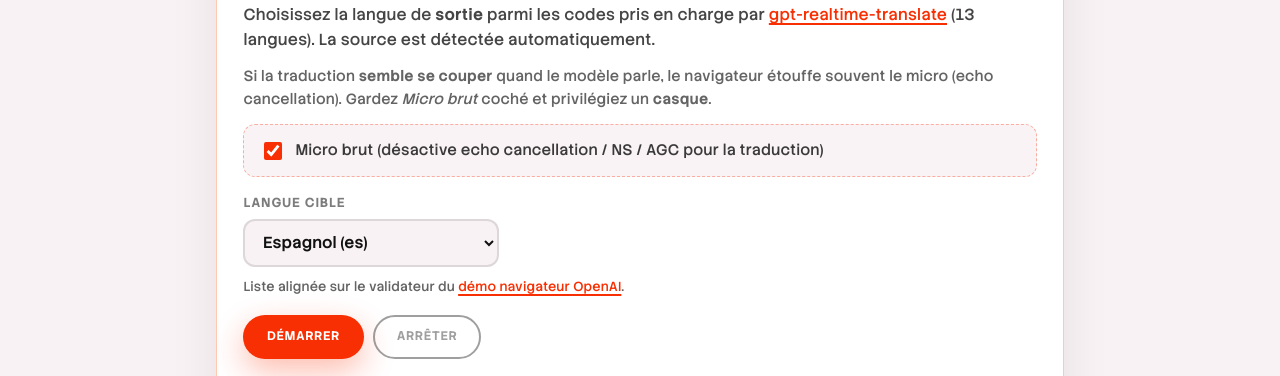
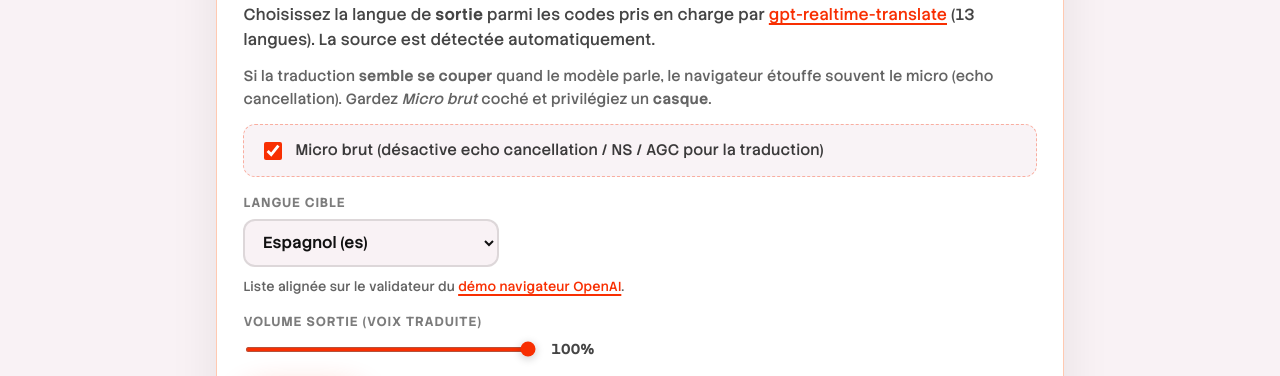
Before and after one commit to gitBellucci/openai-realtime-webrtc-dem, a website: page public/index.html in a window 1280 px wide. Shown: the part 406-782 px from the top of the page. Drawn offline with Linux system fonts and the light colour scheme.

Commit message:
volume slider

```diff
--- a/public/app.js
+++ b/public/app.js
@@ -158,6 +158,55 @@ function stopAssistant() {
 
 /* ---------- Live translation (gpt-realtime-translate) ---------- */
 
+const TRANSLATION_OUTPUT_VOLUME_KEY = "phq-translation-output-volume";
+
+function getStoredTranslationOutputVolume() {
+  try {
+    const raw = localStorage.getItem(TRANSLATION_OUTPUT_VOLUME_KEY);
+    if (raw == null) return 1;
+    const n = parseFloat(raw);
+    if (Number.isFinite(n) && n >= 0 && n <= 1) return n;
+  } catch {
+    /* private mode, etc. */
+  }
+  return 1;
+}
+
+function initTranslationOutputVolume() {
+  const audioEl = document.getElementById("remote-audio-translate");
+  const slider = document.getElementById("translation-output-volume");
+  const valueEl = document.getElementById("translation-output-volume-value");
+  if (!audioEl || !slider) return;
+
+  const pct = Math.round(getStoredTranslationOutputVolume() * 100);
+  slider.value = String(pct);
+  audioEl.volume = pct / 100;
+  if (valueEl) valueEl.textContent = `${pct}%`;
+  slider.setAttribute("aria-valuenow", String(pct));
+
+  slider.addEventListener("input", () => {
+    const v = Math.min(100, Math.max(0, Number(slider.value)));
+    slider.value = String(v);
+    const vol = v / 100;
+    audioEl.volume = vol;
+    if (valueEl) valueEl.textContent = `${v}%`;
+    slider.setAttribute("aria-valuenow", String(v));
+    try {
+      localStorage.setItem(TRANSLATION_OUTPUT_VOLUME_KEY, String(vol));
+    } catch {
+      /* ignore */
+    }
+  });
+}
+
+function applyTranslationOutputVolumeFromControls() {
+  const audioEl = document.getElementById("remote-audio-translate");
+  const slider = document.getElementById("translation-output-volume");
+  if (!audioEl || !slider) return;
+  const v = Math.min(100, Math.max(0, Number(slider.value)));
+  audioEl.volume = v / 100;
+}
+
 let translatePc = null;
 let translateLocalStream = null;
 
@@ -304,6 +353,7 @@ async function startLiveTranslate() {
   audioEl.srcObject = new MediaStream();
   pc.ontrack = ({ streams }) => {
     audioEl.srcObject = streams[0];
+    applyTranslationOutputVolumeFromControls();
     void audioEl.play().catch((err) => logLine(logEl, `remote audio play: ${err.message}`));
   };
 
@@ -411,3 +461,4 @@ document.getElementById("theme-toggle")?.addEventListener("click", () => {
 });
 
 syncThemeControls();
+initTranslationOutputVolume();
--- a/public/index.html
+++ b/public/index.html
@@ -130,6 +130,25 @@
           Liste alignée sur le validateur du
           <a href="https://github.com/openai/openai-cookbook/blob/main/examples/voice_solutions/realtime_translation_guide/browser-translation-demo/src/session.js">démo navigateur OpenAI</a>.
         </p>
+        <label class="field field--volume" for="translation-output-volume">
+          <span class="field__label">Volume sortie (voix traduite)</span>
+          <div class="volume-row">
+            <input
+              type="range"
+              id="translation-output-volume"
+              class="volume-row__range"
+              min="0"
+              max="100"
+              value="100"
+              step="1"
+              aria-valuemin="0"
+              aria-valuemax="100"
+              aria-valuenow="100"
+              aria-label="Volume de la voix traduite"
+            />
+            <span id="translation-output-volume-value" class="volume-row__value" aria-live="polite">100%</span>
+          </div>
+        </label>
         <div class="actions">
           <button id="btn-translate" class="btn btn--primary" type="button">Démarrer</button>
           <button id="btn-stop-translate" class="btn btn--ghost" type="button" disabled>Arrêter</button>
--- a/public/styles.css
+++ b/public/styles.css
@@ -360,6 +360,66 @@ html[data-theme="dark"] .theme-toggle__icon--sun {
   box-shadow: 0 0 0 3px rgba(248, 47, 2, 0.18);
 }
 
+.field--volume {
+  max-width: 22rem;
+}
+
+.volume-row {
+  display: flex;
+  align-items: center;
+  gap: 0.85rem;
+}
+
+.volume-row__range {
+  flex: 1;
+  min-width: 0;
+  height: 0.35rem;
+  border-radius: var(--radius-pill);
+  accent-color: var(--scarlet);
+  cursor: pointer;
+}
+
+.volume-row__range::-webkit-slider-thumb {
+  -webkit-appearance: none;
+  appearance: none;
+  width: 1.1rem;
+  height: 1.1rem;
+  border-radius: 50%;
+  background: var(--white);
+  border: 2px solid var(--scarlet);
+  box-shadow: 0 2px 8px rgba(17, 17, 17, 0.2);
+  cursor: grab;
+}
+
+.volume-row__range:active::-webkit-slider-thumb {
+  cursor: grabbing;
+}
+
+.volume-row__range::-moz-range-thumb {
+  width: 1.1rem;
+  height: 1.1rem;
+  border-radius: 50%;
+  background: var(--white);
+  border: 2px solid var(--scarlet);
+  box-shadow: 0 2px 8px rgba(17, 17, 17, 0.2);
+  cursor: grab;
+}
+
+.volume-row__range::-moz-range-track {
+  height: 0.45rem;
+  border-radius: var(--radius-pill);
+  background: var(--field-border);
+}
+
+.volume-row__value {
+  flex-shrink: 0;
+  min-width: 2.75rem;
+  font-size: 0.9rem;
+  font-weight: 700;
+  font-variant-numeric: tabular-nums;
+  color: var(--app-text-muted);
+}
+
 .check {
   display: flex;
   align-items: flex-start;
```
